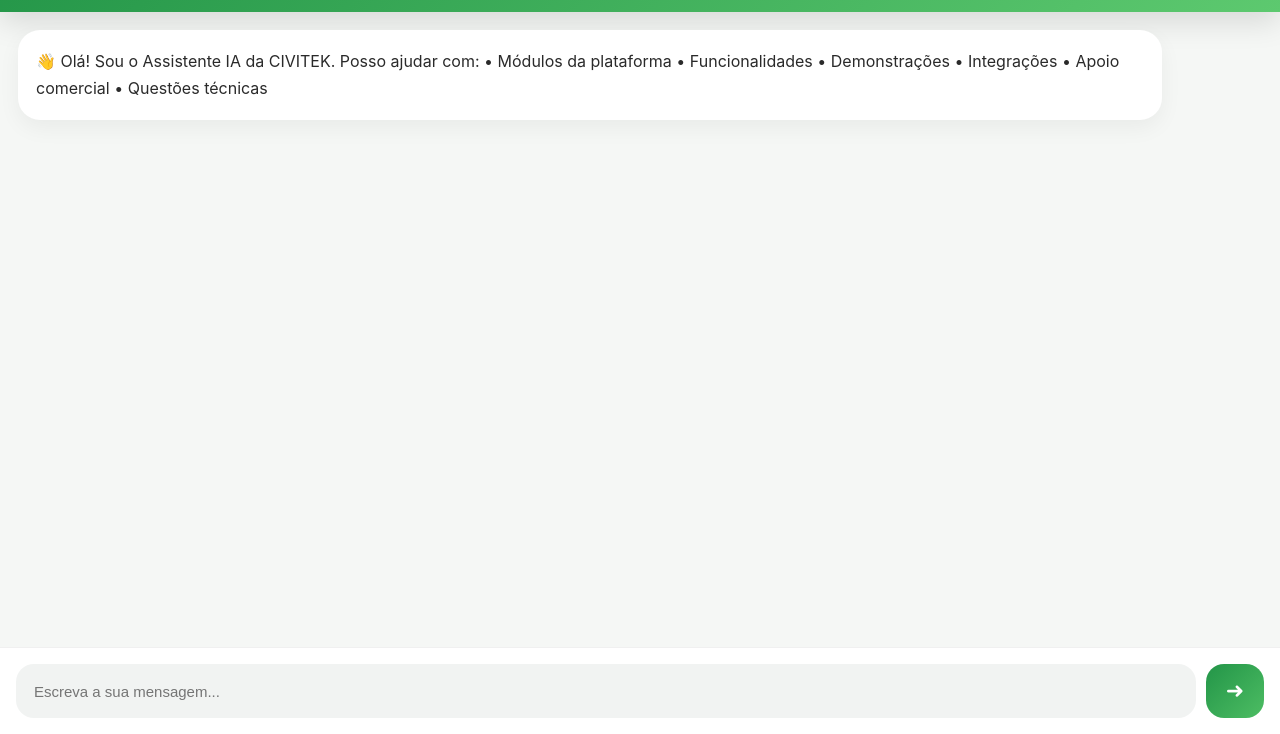
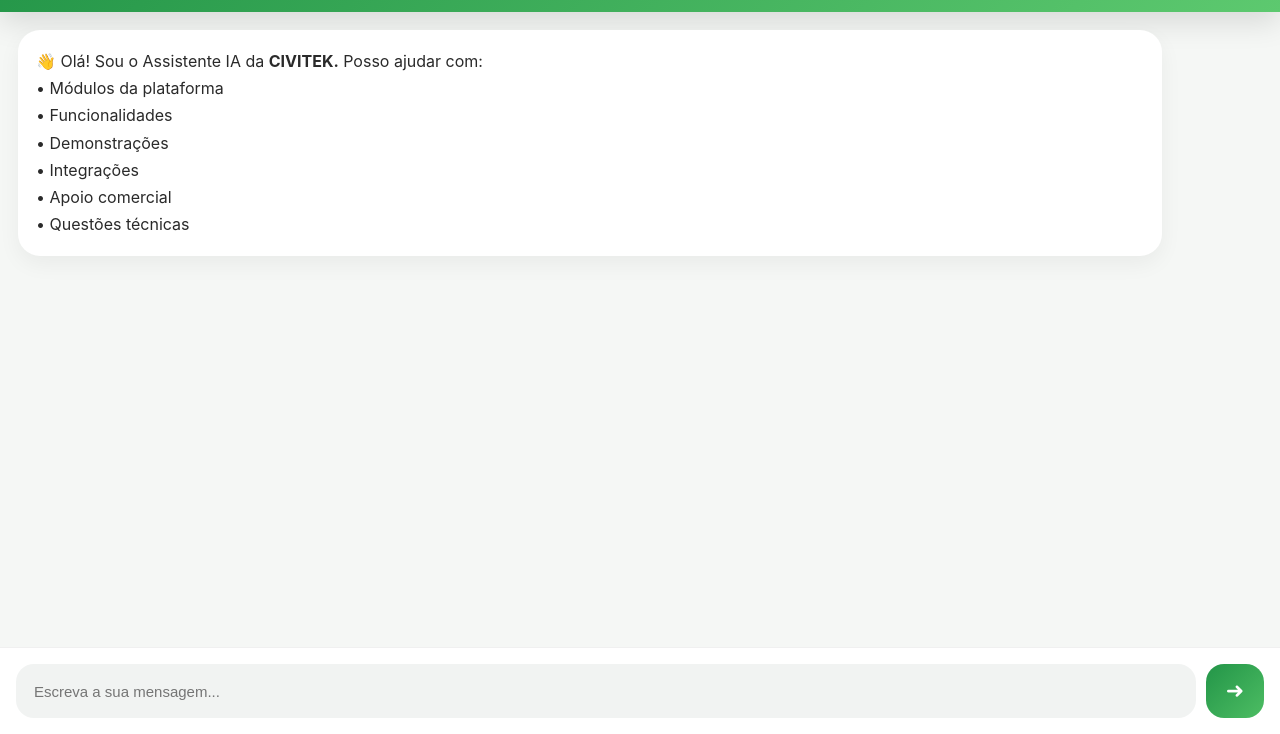
Before and after one commit to sitiosnobres/civitek-ai, a website: page public/index.html in a window 1280 px wide. Shown: the part 66-800 px from the top of the page. Drawn offline with Linux system fonts and the light colour scheme.

Commit message:
Update index.html

```diff
--- a/public/index.html
+++ b/public/index.html
@@ -428,15 +428,15 @@ body{
 
         <div class="bot-message">
 
-            👋 Olá! Sou o Assistente IA da CIVITEK.
+            👋 Olá! Sou o Assistente IA da <strong>CIVITEK.</strong>
 
-            Posso ajudar com:
+            Posso ajudar com:<br>
 
-            • Módulos da plataforma
-            • Funcionalidades
-            • Demonstrações
-            • Integrações
-            • Apoio comercial
+            • Módulos da plataforma<br>
+            • Funcionalidades<br>
+            • Demonstrações<br>
+            • Integrações<br>
+            • Apoio comercial<br>
             • Questões técnicas
 
         </div>
```
